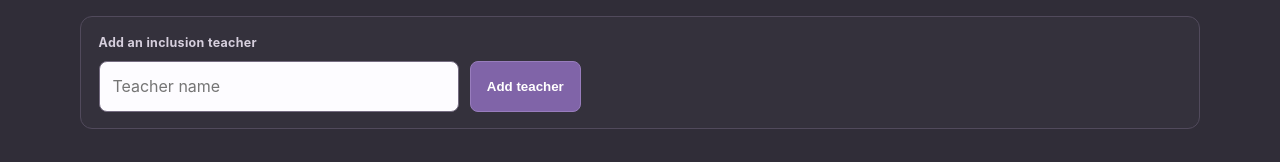
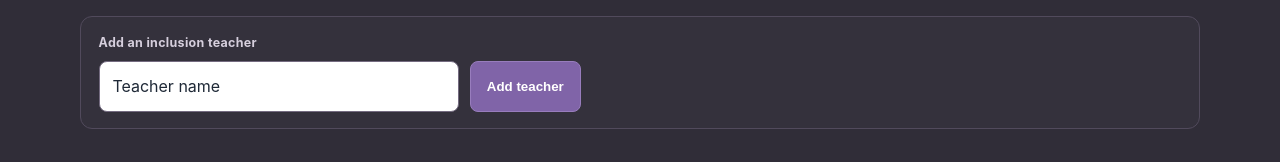
Before and after one commit to jjester58-eng/sped-tracker, a Next.js app: page /inclusion-support in a window 1280 px wide. Shown: the part 755-917 px from the top of the page. Built offline with nearby package versions, Linux system fonts and the light colour scheme.

Commit message:
Fix inclusion workspace dropdown contrast

```diff
--- a/app/inclusion-support/inclusion.module.css
+++ b/app/inclusion-support/inclusion.module.css
@@ -51,3 +51,19 @@
 .coverageBottom button{background:transparent;border:1px solid #81738e;border-radius:7px;color:#e7dcf1;padding:.45rem .6rem;font-size:.75rem;cursor:pointer}
 .footer{margin-top:3rem;padding-top:1rem;border-top:1px solid #514a5c;color:#a99fb1;font-size:.68rem;letter-spacing:.1em}
 @media(max-width:760px){.metrics{grid-template-columns:repeat(2,1fr)}.assignPanel{grid-template-columns:1fr}.coverageList{grid-template-columns:1fr}.header{flex-direction:column}.tabs{overflow-x:auto}.tabs button{white-space:nowrap}.coverageBottom{align-items:flex-start;flex-direction:column}}
+
+/* Keep inclusion workspace form controls readable against native dropdown menus. */
+.assignPanel select,
+.teacherPicker select,
+.addTeacher input {
+  background-color: #ffffff !important;
+  color: #1f2937 !important;
+  -webkit-text-fill-color: #1f2937 !important;
+  color-scheme: light;
+}
+
+.assignPanel select option,
+.teacherPicker select option {
+  background-color: #ffffff !important;
+  color: #1f2937 !important;
+}
```
